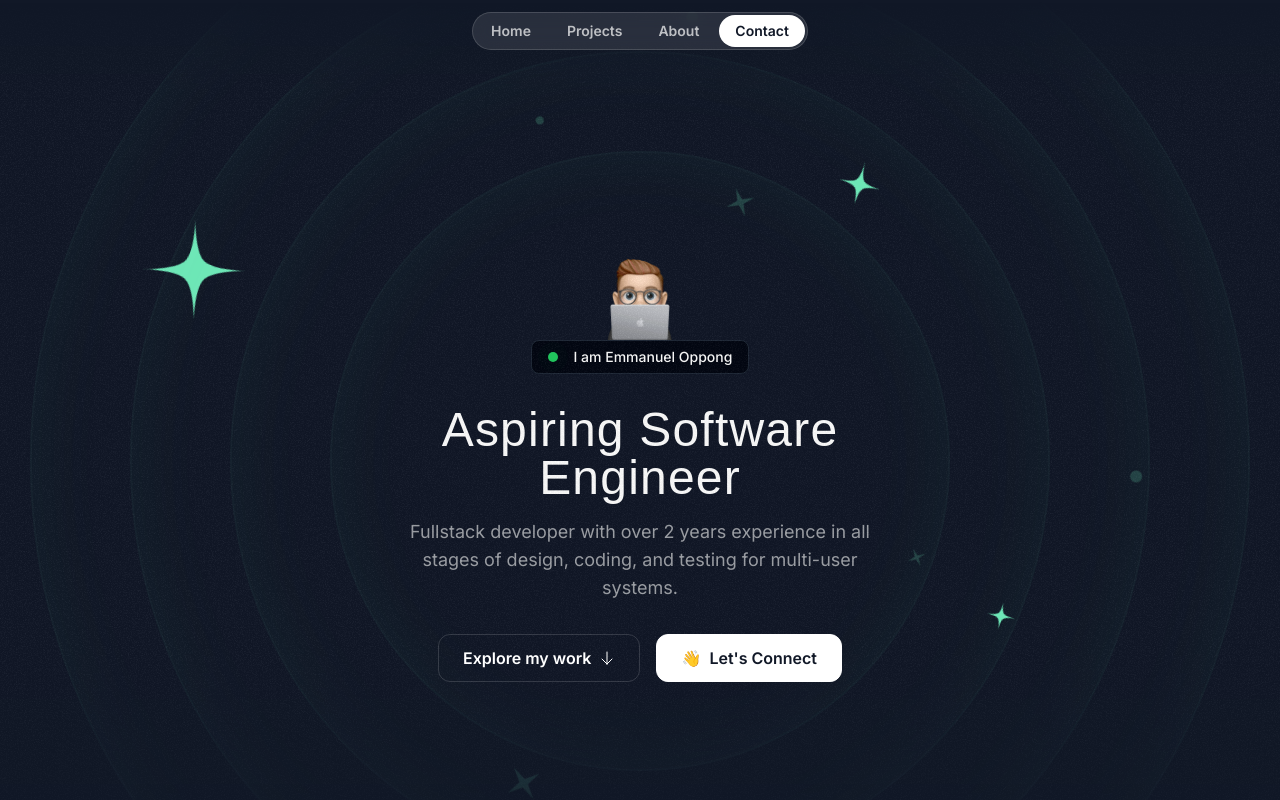
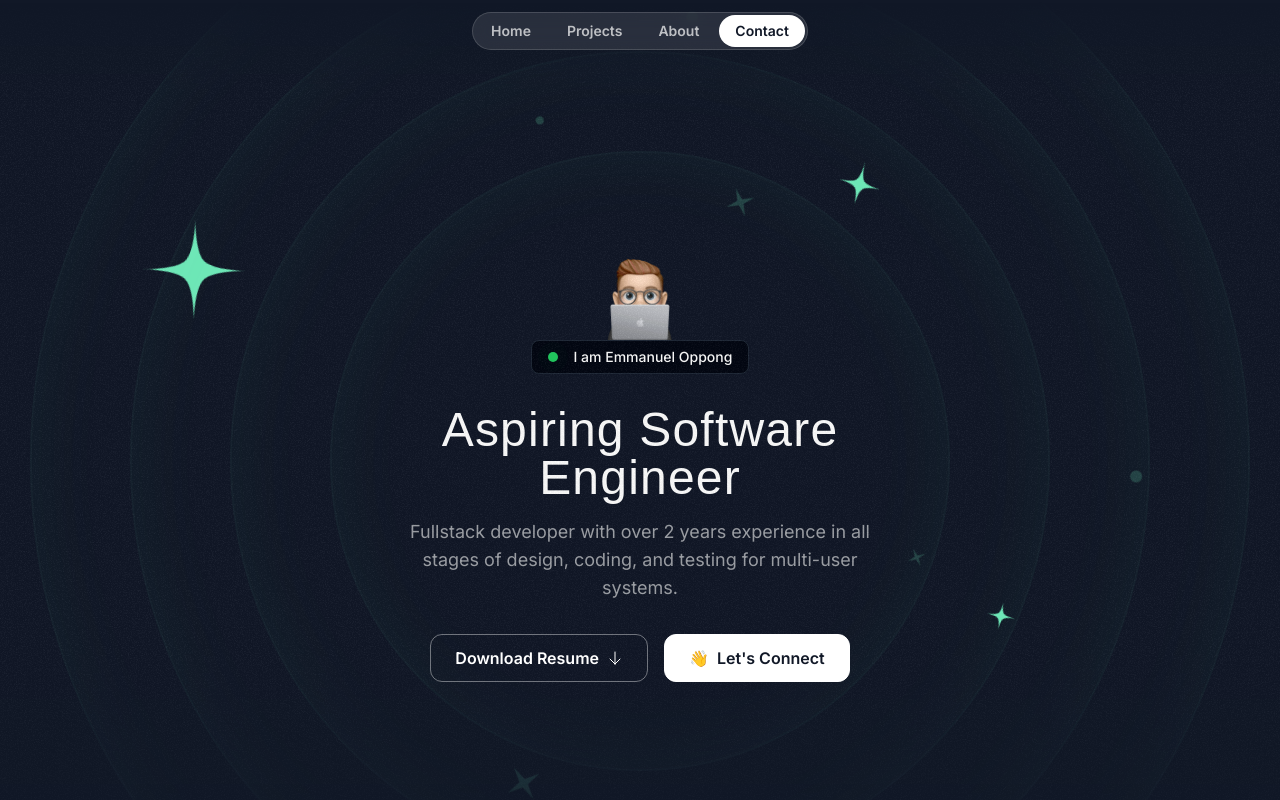
Before and after one commit to emmaeng680/emmanuel-a-oppong-portfolio, a Next.js app: page / in a window 1280 px wide. Shown: the top 800 px of the page. Built offline with nearby package versions, Linux system fonts and the light colour scheme; a web font is replaced by a local one.

Commit message:
updates
updates

```diff
--- a/src/sections/Hero.tsx
+++ b/src/sections/Hero.tsx
@@ -74,14 +74,14 @@ export const HeroSection = () => {
               </div>
 
               <div className='flex flex-col md:flex-row justify-center items-center mt-8 gap-4'>
-                  <a href='#projects' className='z-10'>
-                  <button  className='inline-flex items-center gap-2 border border-white/15 px-6 h-12 rounded-xl'>
-                      <span className='font-semibold '>Explore my work</span>
-                      <ArrowDown className='size-4'/>
+                  <a href='/resume.pdf' className='z-10' download>
+                  <button  className='inline-flex items-center gap-2 border border-white/40 px-6 h-12 rounded-xl'>
+                      <span className='font-semibold '>Download Resume</span>
+                      <ArrowDown className='size-4 hover:rotate-45'/>
                   </button>
                   </a>
 
-                  <a href='#contact' className='z-10'>
+                  <a href='mailto:emmanuelopponga98@gmail.com' className='z-10'>
                   <button
                       className='inline-flex items-center gap-2 border border-white bg-white text-gray-900 h-12 px-6 rounded-xl '>
                       <span>👋</span>
```
Also changed, not shown: 1 other file (tests, documents, lock files or other folders).
